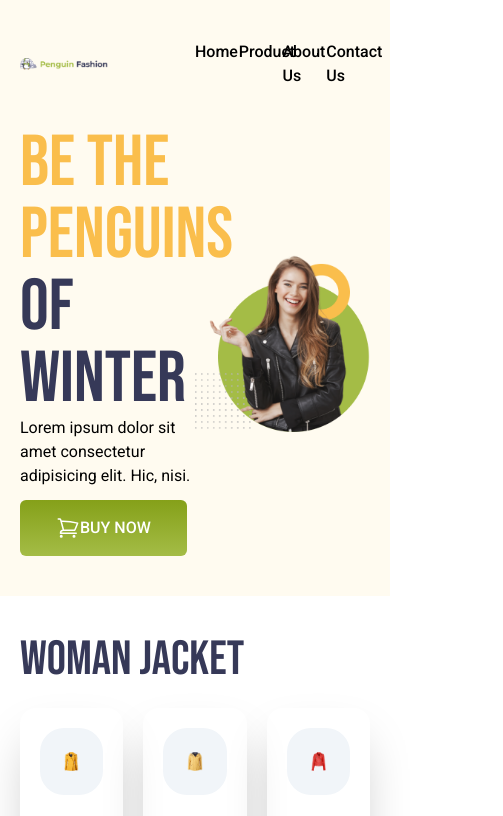
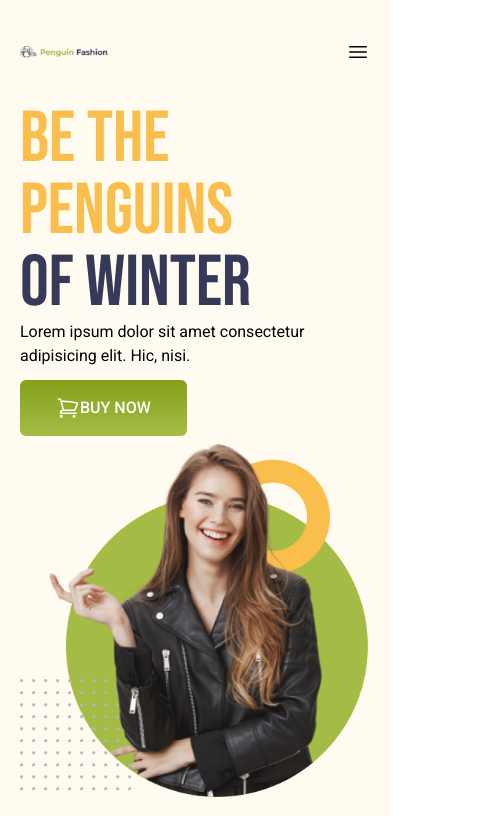
Before and after one commit to mahmudrkb/p-fashion, a plain HTML site: page index.html in a window 390 px wide. Shown: the top 816 px of the page, 503 px wide, since content can reach past the window. Drawn offline with nearby package versions, Linux system fonts and the light colour scheme; files whose address does not match are found by name.

Commit message:
all done

```diff
--- a/css/style.css
+++ b/css/style.css
@@ -10,7 +10,7 @@
 
 
   .container{
-    max-width: 1200px;
+    max-width: 640px;
     margin: 0 auto;
     padding: 0 20px ;
     width: 100%;
--- a/index.html
+++ b/index.html
@@ -19,7 +19,7 @@
 
 
 </head>
-<body class="roboto-regular mx-auto ">
+<body class="roboto-regular  ">
 
     <header class="bg-[#FFFBF0] pb-10">
 
@@ -34,12 +34,27 @@
                     text-2xl
                     font-bold">Penguin <span class="text-[#363958] ">Fashion</span></h3> -->
 
-                    <ul class="grid grid-cols-4 font-medium ">
-                        <li>Home</li>
-                        <li>Product</li>
-                        <li>About Us</li>
-                        <li>Contact Us</li>
+                    <ul class=" hidden md:flex justify-between font-medium ">
+                        <li class=""  >Home</li>
+                        <li class="">Product</li>
+                        <li class="">About Us</li>
+                        <li class="">Contact Us</li>
+
+
+
                     </ul>
+
+                    <li class=" flex justify-end md:hidden">
+                        <svg xmlns="http://www.w3.org/2000/svg" fill="none" viewBox="0 0 24 24" stroke-width="1.5" stroke="currentColor" class="size-6">
+                            <path stroke-linecap="round" stroke-linejoin="round" d="M3.75 6.75h16.5M3.75 12h16.5m-16.5 5.25h16.5" />
+                          </svg>
+
+                    </li>
+
+
+
+
+
                 </nav>
 
             </div>
@@ -49,7 +64,7 @@
 
            <div class="container">
 
-            <div class="grid grid-cols-2  items-center content-end">
+            <div class="grid grid-cols-1 md:grid-cols-2  items-center content-end">
                 <div>
                     <h1 class=" bebas-neue-regular text-7xl text-[#FABE4C]">Be the Penguins <br>
                        <span class="text-[#363958]"> of Winter</span>
@@ -92,12 +107,12 @@
         <section class="woman-section my-10">
             <div class="container">
                 <div class="woman-jacket">
-                    <h3 class="text-[#363958] text-5xl bebas-neue-regular mb-6">
+                    <h3 class="text-[#363958] text-5xl bebas-neue-regular mb-6 text-center md:text-start">
                         WOMAN JACKET
 
                     </h3>
 
-                    <div class="woman-parents grid grid-cols-3 gap-5">
+                    <div class="woman-parents md:grid grid-cols-3 gap-5">
 
                         <div class="card-1 shadow-2xl rounded-2xl p-5">
                             <img class="bg-slate-100 p-6 rounded-3xl "src=".//images/jacket-1.png" alt="">
@@ -181,12 +196,12 @@
         <section class="man-section my-10">
             <div class="container">
                 <div class="man-jacket">
-                    <h3 class="text-[#363958] text-5xl bebas-neue-regular my-10">
+                    <h3 class="text-[#363958] text-5xl bebas-neue-regular my-10 text-center md:text-start">
                         MAN JACKET
 
                     </h3>
 
-                    <div class="man-parents grid grid-cols-3 gap-5">
+                    <div class="man-parents md:grid grid-cols-3 gap-5">
 
                         <div class="card-1 shadow-2xl rounded-2xl p-5">
                             <img class="bg-slate-100 p-6 rounded-3xl "src=".//images/jacket-4.png" alt="">
@@ -274,9 +289,14 @@
 
         <section class="footer-section my-24">
             <div class="container">
-                <div class="footer-parents grid grid-cols-2 justify-center items-center">
+                <div class="footer-parents   md:flex  flex-row-reverse md:justify-end items-center">
+
 
                     <div class="">
+                        <img class="my-5 mx-auto" src=".//images/shopping.png" alt="">
+                    </div>
+
+                    <div class=" w-full">
                         <div class="part-1 flex gap-14 items-center shadow-xl p-4 rounded-2xl mb-10 ">
                             <img  class="w-[78px] h-[82px]" src="./icons/house.png" alt="">
                             <div>
@@ -305,7 +325,7 @@
                             </div>
                         </div>
 
-                        <div class="part-3 flex gap-14 items-center shadow-xl p-4 rounded-2xl mb-10">
+                        <div class="part-3 flex gap-14  items-center shadow-xl p-4 rounded-2xl mb-10">
                             <img class="w-[78px] h-[82px]" src="./icons/question.png" alt="">
                             <div>
                                 <h4 class="text-2xl font-bold mb-4" >
@@ -321,9 +341,8 @@
                         </div>
 
                     </div>
-                    <div>
-                        <img src=".//images/shopping.png" alt="">
-                    </div>
+
+
 
                 </div>
 
```
